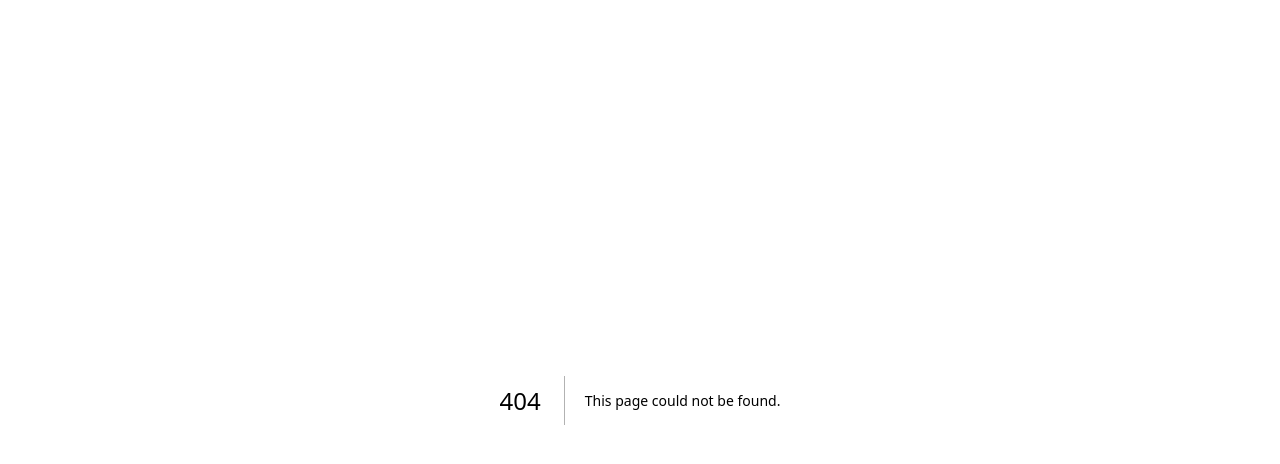
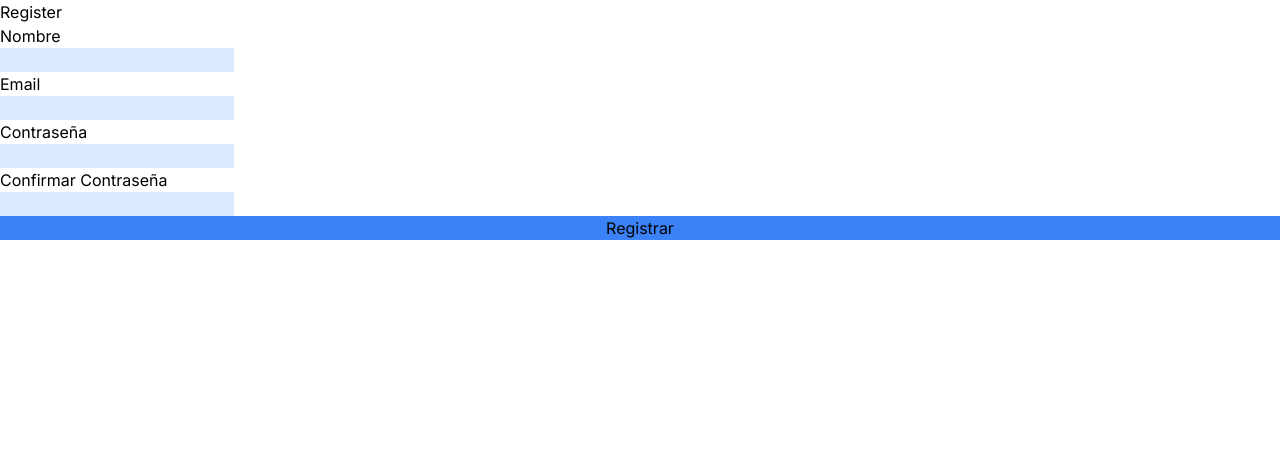
Before and after one commit to erikrocha/exa-nextjs-nextauth, a Next.js app: page /auth/register in a window 1280 px wide. Before the commit this address had no page. Shown: the top 464 px of the page. Built offline with nearby package versions, Linux system fonts and the light colour scheme.

Commit message:
ui register

```diff
--- /dev/null
+++ b/app/api/auth/register/route.tsx
@@ -0,0 +1,8 @@
+import { NextResponse } from "next/server";
+
+export async function POST(request: any){
+  const data = await request.json();
+  console.log(data);
+
+  return NextResponse.json('registrando...');
+}
--- /dev/null
+++ b/app/auth/register/page.tsx
@@ -0,0 +1,93 @@
+'use client';
+import { useForm } from "react-hook-form";
+
+export default function Register() {
+  const { register, handleSubmit, formState: {errors} } = useForm();
+
+  const onSubmit = handleSubmit(async(data) => {
+    const res = await fetch('/api/auth/register', {
+      method: 'POST',
+      body: JSON.stringify(data),
+      headers: {
+        'Content-Type': 'application/json'
+      }
+    });
+
+    const resJSON = await res.json();
+    console.log(resJSON);
+  })
+
+  console.log(errors)
+
+  return (
+    <div>
+      <form onSubmit={onSubmit}>
+        <h1>Register</h1>
+        <label htmlFor="name" className="block">Nombre</label>
+        <input
+          type="text"
+          { ...register("name", {
+            required: {
+              value: true,
+              message: "Ingresa tu nombre"
+            }
+          })}
+          className="bg-blue-100"
+        />
+        { errors.name?.message && (
+          <span className="text-red-500 text-xs block mb-2">{errors.name.message as string}</span>
+        )}
+
+        <label htmlFor="email" className="block">Email</label>
+        <input
+          type="email"
+          { ...register("email", {
+            required: {
+              value: true,
+              message: "Ingresa tu email"
+            }
+          })}
+          className="bg-blue-100"
+        />
+        { errors.email?.message && (
+          <span className="text-red-500 text-xs block mb-2">{errors.email.message as string}</span>
+        )}
+
+        <label htmlFor="password" className="block">Contraseña</label>
+        <input
+          type="password"
+          { ...register("password", {
+            required: {
+              value: true,
+              message: "Ingresa tu contraseña"
+            }
+          })}
+          className="bg-blue-100"
+        />
+        { errors.password?.message && (
+          <span className="text-red-500 text-xs block mb-2">{errors.password.message as string}</span>
+        )}
+
+        <label htmlFor="password_confirmation" className="block">Confirmar Contraseña</label>
+        <input
+          type="password"
+          { ...register("password_confirmation", {
+            required: {
+              value: true,
+              message: "Confirma tu contraseña"
+            }
+          })}
+          className="bg-blue-100"
+        />
+        { errors.password_confirmation?.message && (
+          <span className="text-red-500 text-xs block mb-2">{errors.password_confirmation.message as string}</span>
+        )}
+
+        <button className="block bg-blue-500 w-full">
+          Registrar
+        </button>
+      </form>
+
+    </div>
+  );
+}
```
